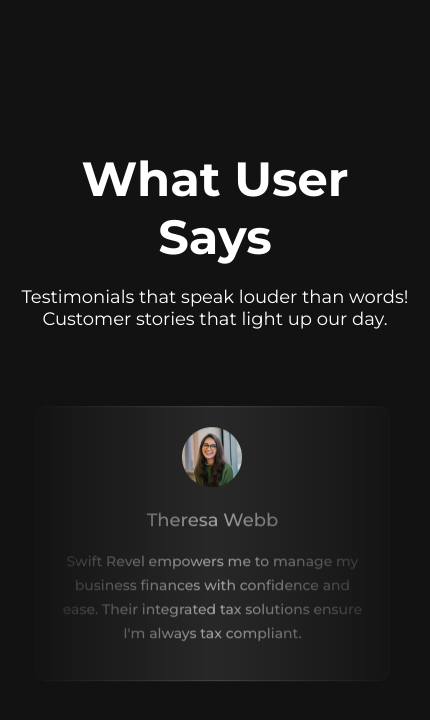
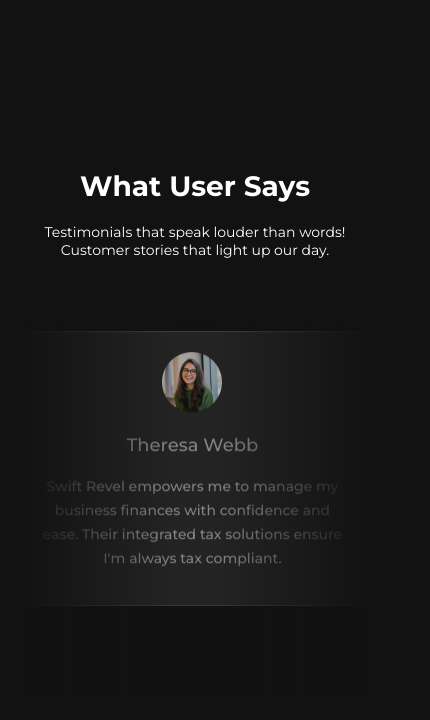
Before and after one commit to akshay-v-t/finzor-testimonial-section, a plain HTML site: page index.html in a window 390 px wide. Shown: the whole page, 430 px wide, since content can reach past the window. Drawn offline with Linux system fonts and the light colour scheme.

Commit message:
fix alignment on mobile

```diff
--- a/script.js
+++ b/script.js
@@ -1,3 +1,4 @@
+
 const carouselContainer = document.querySelector('.carousel-container');
 let carouselItems = document.querySelectorAll('.carousel-item');
 const totalItems = carouselItems.length;
--- a/style.css
+++ b/style.css
@@ -44,8 +44,6 @@ html, body {
     overflow: hidden;
     position: relative;
     margin-top: 50px;
-    padding: 0 20px;
-    box-sizing: border-box;
 }
 
 .carousel-container {
@@ -75,7 +73,8 @@ html, body {
 }
 
 .carousel-item:nth-child(odd) {
-    /* You can add styles for odd items here if needed */
+
+
 }
 
 .carousel-item.highlight {
@@ -83,7 +82,6 @@ html, body {
     z-index: 2;
     border-color: #fff;
 }
-
 .carousel-item:nth-child(3) {
     transform: scale(1.1);
     z-index: 2;
@@ -150,6 +148,7 @@ html, body {
     }
 }
 
+
 .up {
     animation: moveUp 6s cubic-bezier(0.5, 0, 0.5, 1) forwards;
 }
@@ -157,3 +156,19 @@ html, body {
 .down {
     animation: moveDown 6s cubic-bezier(0.5, 0, 0.5, 1) forwards;
 }
+
+
+
+@media (max-width: 768px) {
+    .testimonial-heading-section h2 {
+        font-size: 28px;
+    }
+    .testimonial-section {
+
+        box-sizing: border-box;
+    }
+
+    .testimonial-heading-section p {
+        font-size: 14px;
+
+    }
```
